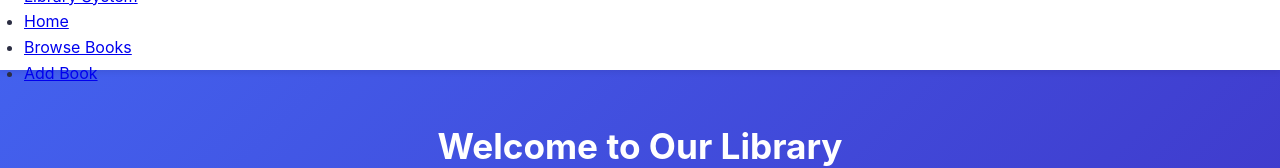
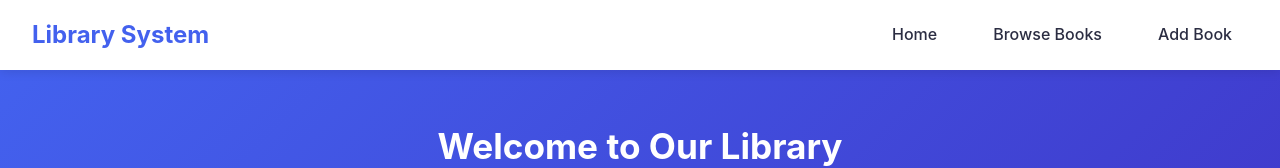
Before and after one commit to AnandTiwary20/Library--System, a React (Vite) app in the folder library-system/: page / in a window 1280 px wide. Shown: the top 168 px of the page. Built offline with nearby package versions, Linux system fonts and the light colour scheme.

Commit message:
Updated Navbar jsx with improved route handling and added CSS

```diff
--- a/library-system/src/App.css
+++ b/library-system/src/App.css
@@ -1,4 +1,4 @@
-/* ===== Basic Setup ===== */
+
 :root {
   --main-blue: #4361ee;
   --dark-blue: #3f37c9;
@@ -35,42 +35,64 @@ body {
   display: flex;
   justify-content: space-between;
   align-items: center;
-  padding: 0 1.5rem;
-  box-shadow: var(--shadow);
-  z-index: 100;
+  padding: 0 2rem;
+  box-shadow: 0 2px 10px rgba(0, 0, 0, 0.1);
+  z-index: 1000;
 }
 
 .logo {
-  font-size: 1.4rem;
+  font-size: 1.5rem;
   font-weight: 700;
   color: var(--main-blue);
   text-decoration: none;
+  display: flex;
+  align-items: center;
+  gap: 0.5rem;
 }
 
 .nav-links {
   display: flex;
   align-items: center;
   gap: 1.5rem;
+  margin: 0;
+  padding: 0;
+  list-style: none;
 }
 
 .nav-link {
   text-decoration: none;
   color: var(--text-dark);
   font-weight: 500;
-  font-size: 0.95rem;
+  font-size: 1rem;
+  padding: 0.5rem 1rem;
+  border-radius: 4px;
+  transition: all 0.2s ease;
+  display: flex;
+  align-items: center;
+  height: 40px;
 }
 
 .nav-link:hover {
   color: var(--main-blue);
+  background: rgba(67, 97, 238, 0.1);
+}
+
+.nav-link.active {
+  color: var(--main-blue);
+  font-weight: 600;
 }
 
 .menu-toggle {
   display: none;
-  font-size: 1.5rem;
   background: none;
   border: none;
+  font-size: 1.5rem;
   cursor: pointer;
+  padding: 0.5rem;
+  color: var(--text-dark);
 }
+
+
 
 /* ===== Header Section ===== */
 .header {
--- a/library-system/src/components/Navbar.jsx
+++ b/library-system/src/components/Navbar.jsx
@@ -1,30 +1,33 @@
-import React from 'react';
+import React, { useState } from 'react';
 import { Link } from 'react-router-dom';
 
 const Navbar = () => {
+  const [isOpen, setIsOpen] = useState(false);
+
   return (
     <nav className="navbar">
-      <div className="navbar-container">
-        <Link to="/" className="navbar-logo">
+      <Link to="/" className="logo">
         Library System
       </Link>
-        <ul className="nav-menu">
-          <li className="nav-item">
-            <Link to="/" className="nav-links">
+
+      <button
+        className="menu-toggle"
+        onClick={() => setIsOpen(!isOpen)}
+        aria-label="Toggle menu"
+      >
+        ☰
+      </button>
+
+      <div className={`nav-links ${isOpen ? 'active' : ''}`}>
+        <Link to="/" className="nav-link">
           Home
         </Link>
-          </li>
-          <li className="nav-item">
-            <Link to="/browse" className="nav-links">
+        <Link to="/browse" className="nav-link">
           Browse Books
         </Link>
-          </li>
-          <li className="nav-item">
-            <Link to="/add-book" className="nav-links">
+        <Link to="/add-book" className="nav-link">
           Add Book
         </Link>
-          </li>
-        </ul>
       </div>
     </nav>
   );
```
Lines whose indentation alone changed are shown as unchanged.
